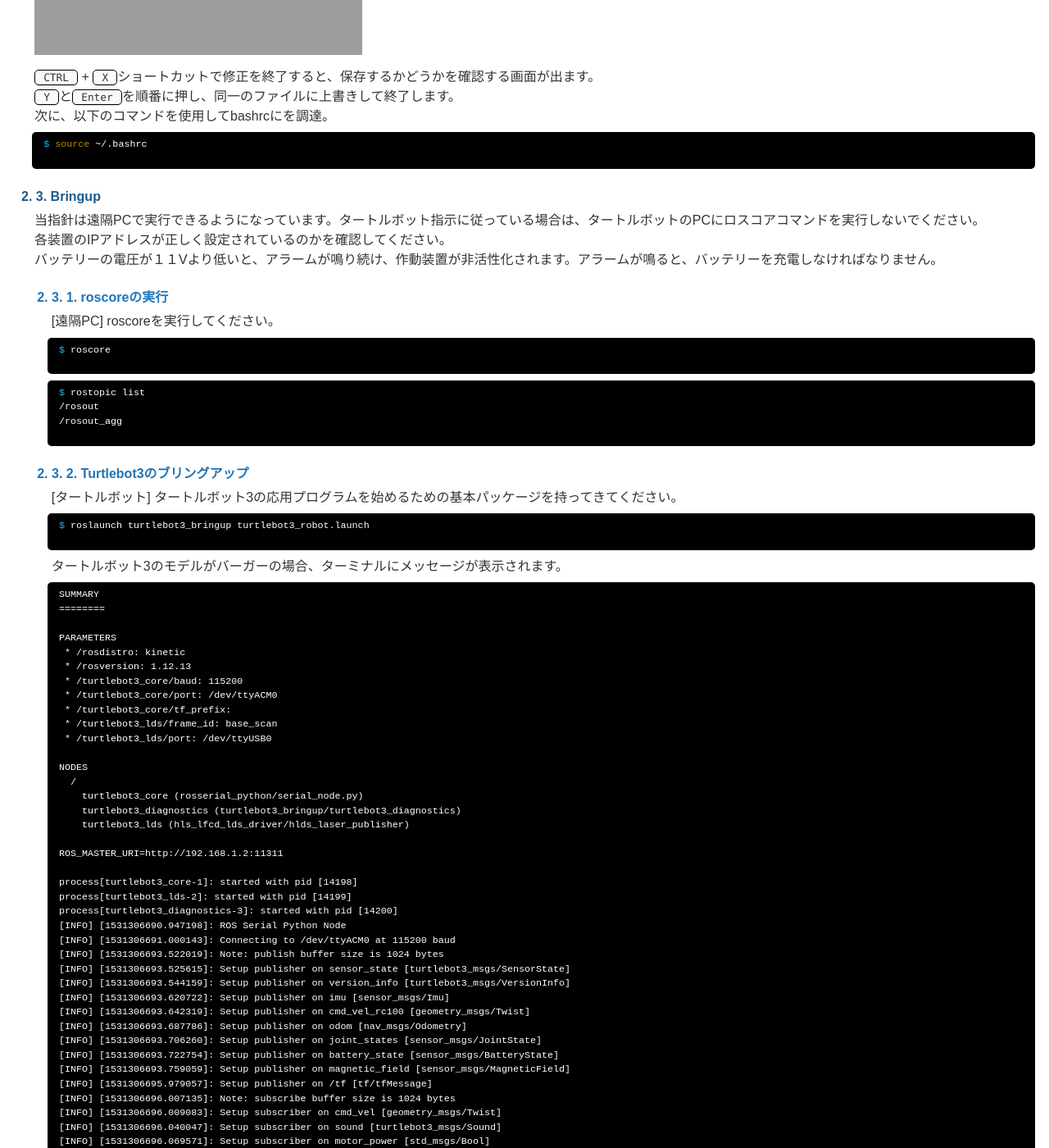
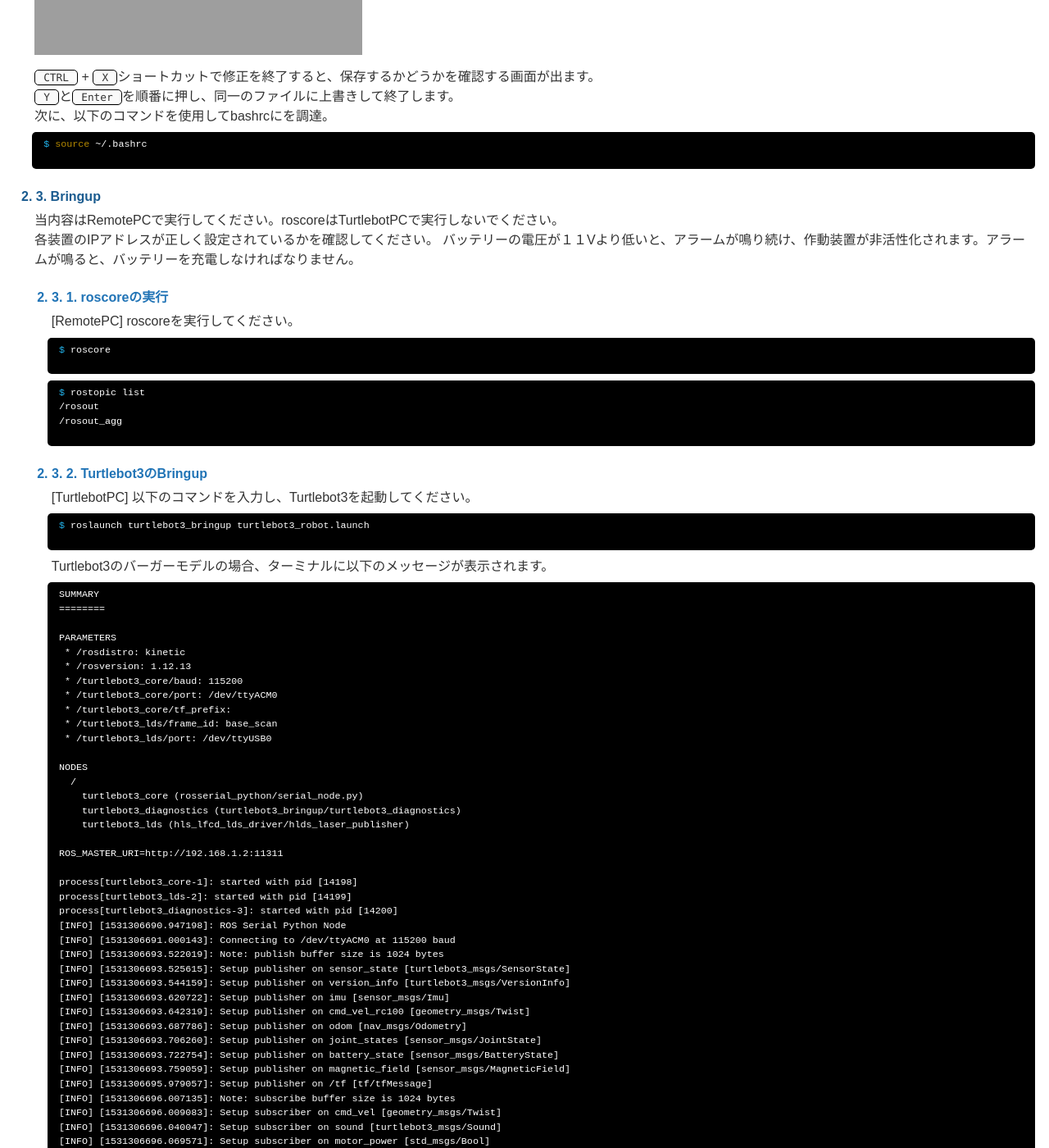
Before and after one commit to ROBOTIS-Will/ritsumeikan_github, a Jekyll site: the page built from docs/markdown/week_1_1.md, in a window 1280 px wide and 1400 px high, scrolled down 4258 px. Shown: the whole window at 82% size. Built offline with Jekyll 4.4.1, drawn with Linux system fonts in a browser that asks for light colours; nearby versions of some CDN libraries; our own code applies the rules of GitHub Pages for plain Markdown files; some of the changed text lies outside the part shown.

Commit message:
Update week_1_1.md

````diff
--- a/docs/markdown/week_1_1.md
+++ b/docs/markdown/week_1_1.md
@@ -168,12 +168,12 @@ $ source ~/.bashrc
 
 ## Bringup
 
-当指針は遠隔PCで実行できるようになっています。タートルボット指示に従っている場合は、タートルボットのPCにロスコアコマンドを実行しないでください。
-各装置のIPアドレスが正しく設定されているのかを確認してください。
+当内容はRemotePCで実行してください。roscoreはTurtlebotPCで実行しないでください。
+各装置のIPアドレスが正しく設定されているかを確認してください。
 バッテリーの電圧が１１Vより低いと、アラームが鳴り続け、作動装置が非活性化されます。アラームが鳴ると、バッテリーを充電しなければなりません。
 
 ### roscoreの実行
-[遠隔PC] roscoreを実行してください。
+[RemotePC] roscoreを実行してください。
 ```bash
 $ roscore
 ```
@@ -184,13 +184,13 @@ $ rostopic list
 /rosout_agg
 ```
 
-### Turtlebot3のブリングアップ
-[タートルボット] タートルボット3の応用プログラムを始めるための基本パッケージを持ってきてください。
+### Turtlebot3のBringup
+[TurtlebotPC] 以下のコマンドを入力し、Turtlebot3を起動してください。
 ```bash
 $ roslaunch turtlebot3_bringup turtlebot3_robot.launch
 ```
 
-タートルボット3のモデルがバーガーの場合、ターミナルにメッセージが表示されます。
+Turtlebot3のバーガーモデルの場合、ターミナルに以下のメッセージが表示されます。
 
 ```
 SUMMARY
@@ -245,7 +245,7 @@ process[turtlebot3_diagnostics-3]: started with pid [14200]
 [INFO] [1531306698.953226]: Calibration End
 ```
 
-装置エラーメッセージと一緒に同期化の失敗がターミナルウィンドウに表示された場合、タートルボット3のセンサー装置がきちんと連結されていないことがあります。
+同期化失敗メッセージがターミナルウィンドウに表示された場合、Turtlebot3のセンサー装置がきちんと繋がれているかを確認してください。
 
 
 ```bash
````
